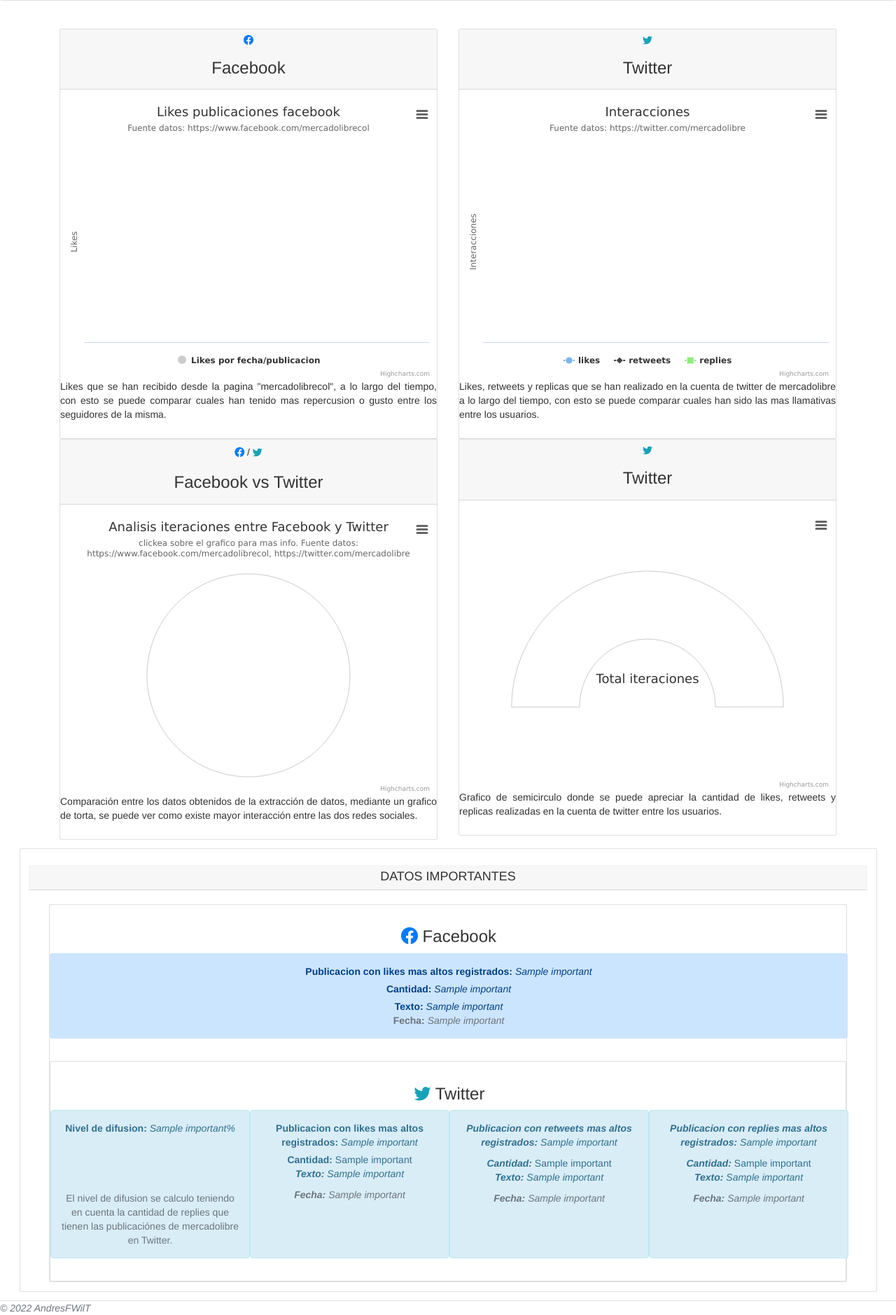
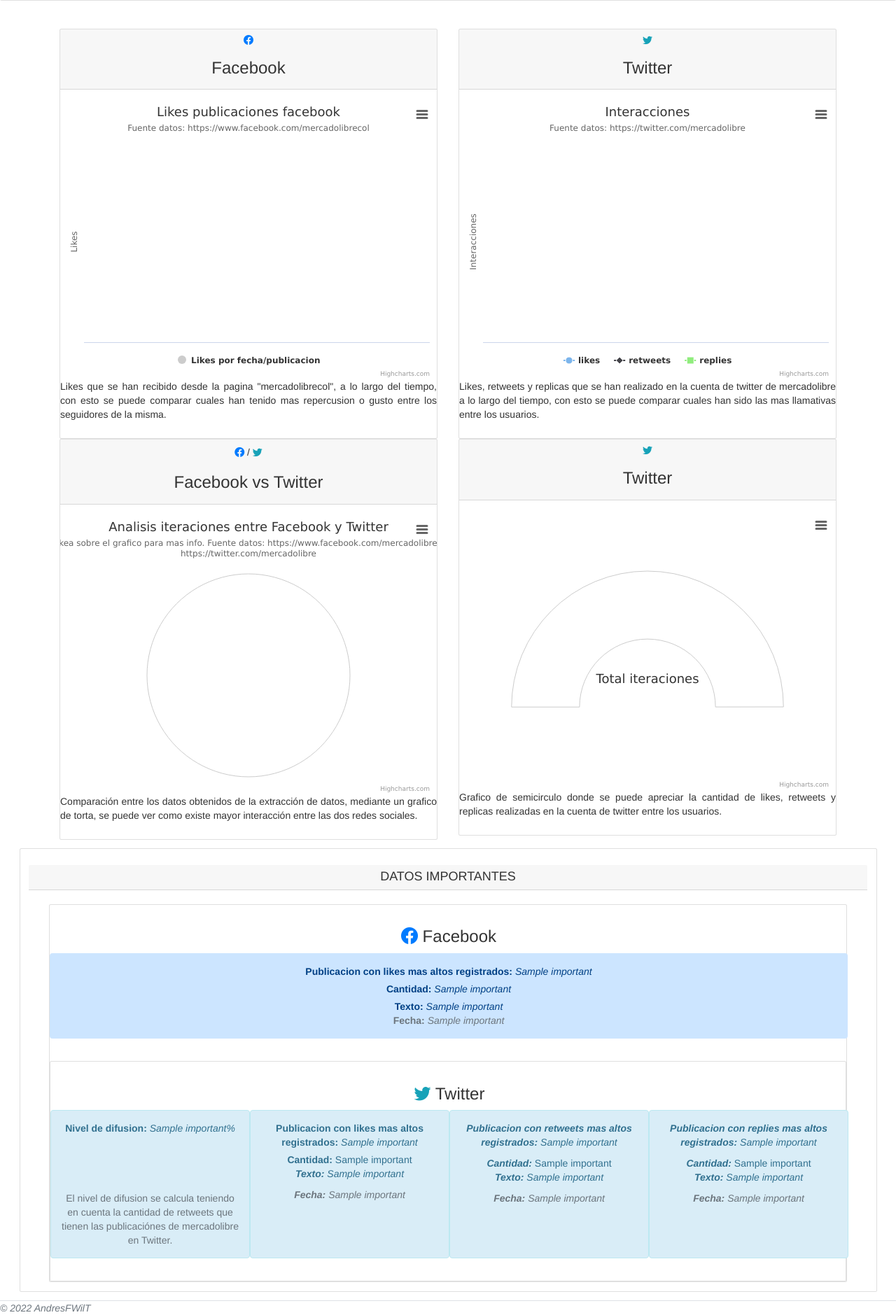
Before and after one commit to AndresFWilT/data-extraction_analysis, a Flask app: template templates/dashboard.html in a window 1280 px wide. Shown: the part 216-2095 px from the top of the page at 70% size. Run offline with Flask 2, Linux system fonts and the light colour scheme; the template is opened without the code that fills it: most values are stand-ins (such as "Sample title", 1, 10 or a date in 2020); some libraries are stand-ins or nearby versions.

Commit message:
solved issues from difusion and links from graphics

```diff
--- a/app.py
+++ b/app.py
@@ -94,7 +94,7 @@
     social_media = __calculate_pie(tw_numbers, likes_fb)
     # important data
     important_data = __get_important_data(facebook_data,twitter_data)
-    important_data.append(round(tw_numbers[4],2))
+    important_data.append(round(tw_numbers[5],2))
     return render_template('dashboard.html', likes_fb = likes_fb, date_fb = date_fb, date_tw = date_tw, likes_tw = likes_tw, retweets = retweets, replies = replies, tw_numbers = tw_numbers, social_media = social_media, important_data = important_data)
 
 ## Method that gets the important data (max iterations, date, text.. etc)
--- a/templates/dashboard.html
+++ b/templates/dashboard.html
@@ -112,8 +112,8 @@
                                                 <div class="col alert alert-info">
                                                     <b>Nivel de difusion:</b> <i>{{important_data[16]}}%</i>
                                                     </br></br></br></br></br>
-                                                    <span class="text-muted">El nivel de difusion se calculo teniendo en cuenta
-                                                        la cantidad de replies que tienen las publicaci&oacute;nes de mercadolibre en
+                                                    <span class="text-muted">El nivel de difusion se calcula teniendo en cuenta
+                                                        la cantidad de retweets que tienen las publicaci&oacute;nes de mercadolibre en
                                                         Twitter.
                                                     </span>
                                                 </div>
@@ -160,7 +160,7 @@
             text: 'Interacciones'
         },
         subtitle: {
-            text: 'Fuente datos: https://twitter.com/mercadolibre'
+            text: 'Fuente datos: <a href="https://twitter.com/mercadolibre" target="_blank">https://twitter.com/mercadolibre</a>'
         },
         xAxis: {
             categories: time_tw_json,
@@ -224,7 +224,7 @@
         },
         subtitle: {
             align: 'center',
-            text: 'Fuente datos: https://www.facebook.com/mercadolibrecol'
+            text: 'Fuente datos: <a href="https://www.facebook.com/mercadolibrecol" target="_blank">https://www.facebook.com/mercadolibrecol</a>'
         },
         accessibility: {
             announceNewData: {
@@ -278,7 +278,7 @@
             text: 'Analisis iteraciones entre Facebook y Twitter'
         },
         subtitle: {
-            text: 'clickea sobre el grafico para mas info. Fuente datos: https://www.facebook.com/mercadolibrecol, https://twitter.com/mercadolibre'
+            text: 'clickea sobre el grafico para mas info. Fuente datos: <a href="https://www.facebook.com/mercadolibrecol" target="_blank">https://www.facebook.com/mercadolibrecol</a>, <a href="https://twitter.com/mercadolibre" target="_blank">https://twitter.com/mercadolibre</a>'
         },
 
         accessibility: {
```
